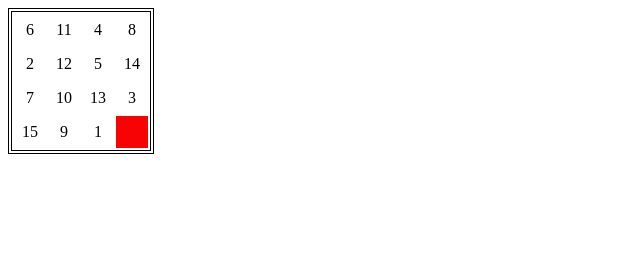
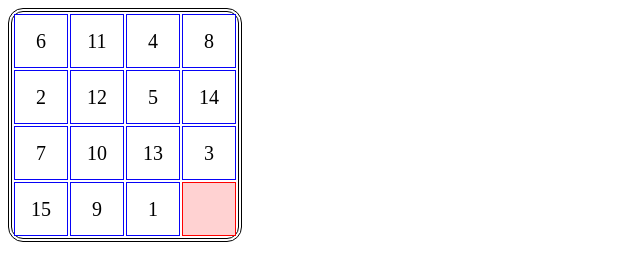
Before and after one commit to NikiforovJacob/SlowSquares, a website: page index.html in a window 1280 px wide. Shown: the whole page, without its empty margins (0-640 px from the left). Drawn offline with Linux system fonts and the light colour scheme.

Commit message:
added css

```diff
--- a/css/style.css
+++ b/css/style.css
@@ -1,14 +1,17 @@
 .p-3 {
-  width: 30px;
-  height: 30px;
-  border: 1px rgb(7, 3, 247);
+  width: 50px;
+  height: 50px;
+  border: 1px solid rgb(7, 3, 247);
   text-align: center;
+  font-size: 20px;
 }
 
 .table-bordered {
   border: 4px double black;
+  border-radius: 15px;
 }
 
 .table-active {
-  background-color: rgb(248, 3, 3);
+  background-color: rgb(255, 210, 210);
+  border: 1px groove rgb(255, 0, 0);
 }
```
